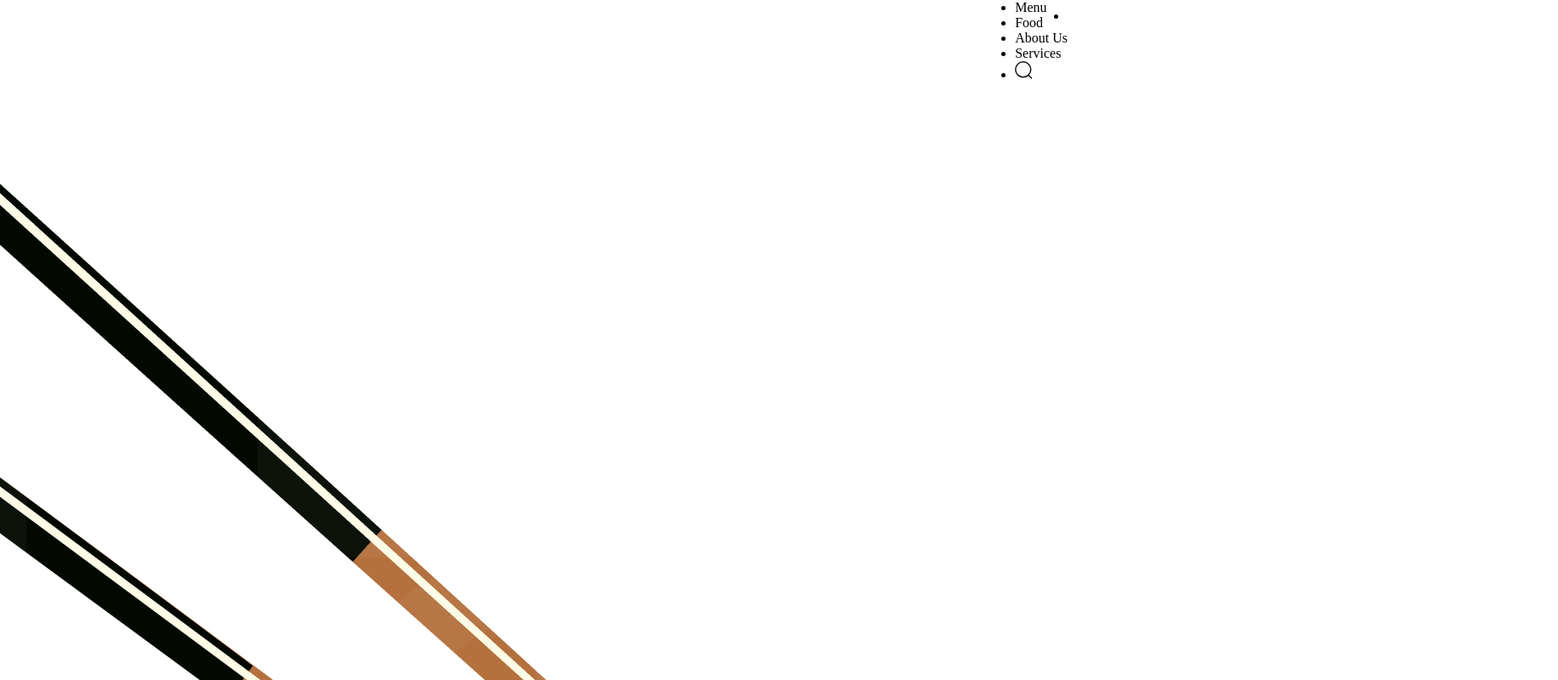
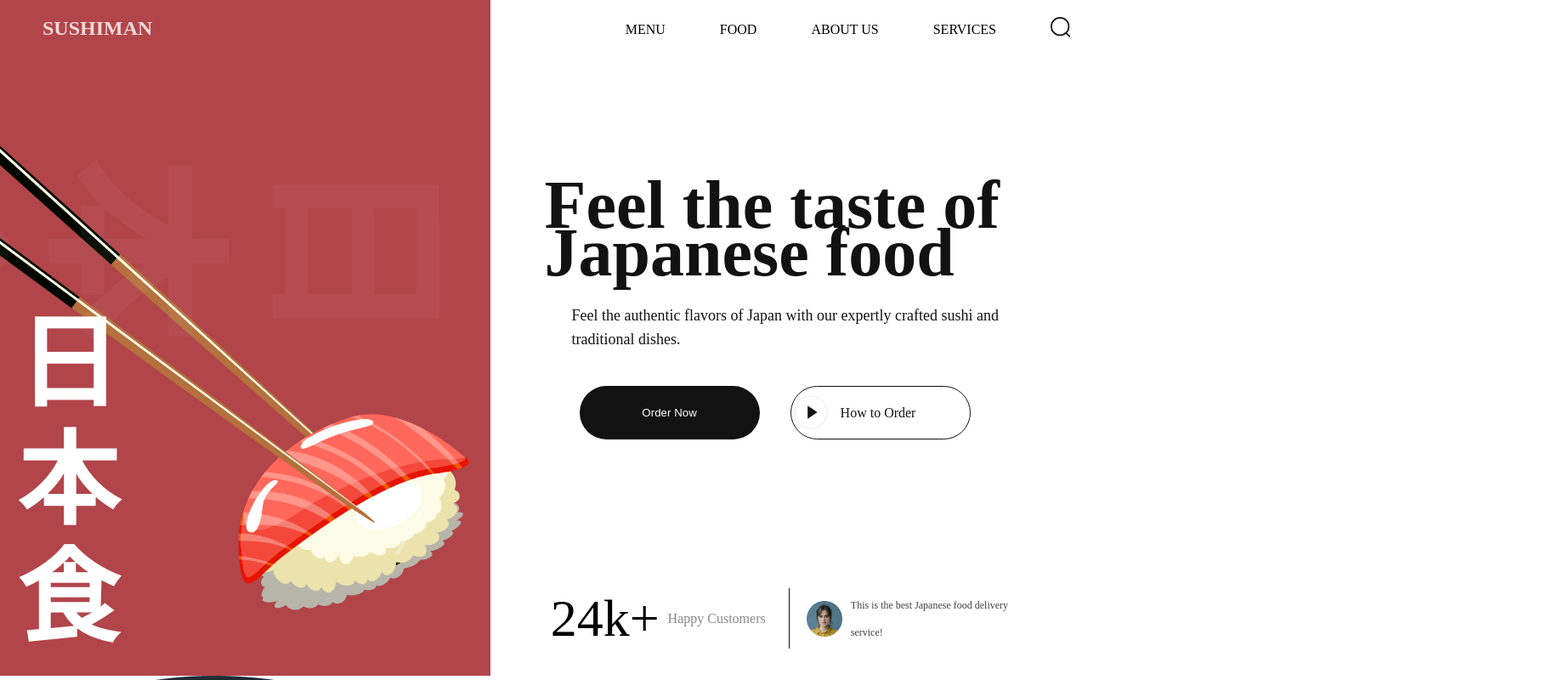
Before and after one commit to DevNtokozo/Sushi, a website built with Vite: page index.html in a window 1280 px wide. Shown: the top 800 px of the page at 85% size, 1833 px wide, since content can reach past the window. Built offline with nearby package versions, Linux system fonts and the light colour scheme.

Commit message:
Added features on landing page

```diff
--- a/css/sections/header.css
+++ b/css/sections/header.css
@@ -6,6 +6,7 @@
 .header__logo {
   flex: 1;
   display: flex;
+
   position: relative;
   padding: 20px;
 }
@@ -13,15 +14,53 @@
 .header__logo-overlay {
   position: absolute;
   inset: 0;
+  width: 100%;
 
-
-    width: 100%;
-    height: 100%;
-    background: var(--primary-color);
+  background-color:  #b1454a;
   z-index: -1;
 }
 
 .header__logo h4 {
   padding-left: 30px;
+
+  font-weight: 700;
+  font-size: 24px;
+  text-transform: uppercase;
+  font-family: var(--playfair-display);
   color: #fff;
+  opacity: 0.8;
 }
+
+.header__menu, .header__menu-mobile {
+  padding: 20px;
+  flex: 1.236;
+  display: flex;
+  align-items: center;
+  justify-content: flex-end;
+  gap: 64px;
+
+  list-style: none;
+}
+
+.header__menu li {
+  font-weight: 500;
+  font-family: var(--plus-jakarta-sans);
+  color: var(--secondary-color);
+  font-size: 16px;
+  text-transform: uppercase;
+  line-height: 20px;
+  cursor: pointer;
+}
+
+.header__menu li img {
+  width: 24px;
+  height: 24px;
+  object-fit: contain;
+}
+
+.header__menu-mobile {
+  display: none;
+  gap: 20px;
+
+  position: relative;
+}
--- a/css/sections/hero.css
+++ b/css/sections/hero.css
@@ -0,0 +1,177 @@
+.hero {
+    display: flex;
+    min-height: calc(100vh - 74px);
+    overflow:auto;
+}
+
+.hero-image {
+    flex: 1;
+    display: flex;
+    flex-direction: column;
+
+    position: relative;
+    z-index: 5;
+}
+
+.hero-image img {
+    width: 100%;
+    height: 100%;
+    object-fit: contain;
+}
+
+.hero-image__overlay {
+    position: absolute;
+    inset: 0;
+    width: 100%;
+
+    background-color: #b1454a;
+    z-index: -1;
+}
+
+.hero-image h2 {
+  position: absolute;
+  bottom: 0;
+  padding: 20px;
+  font-weight: 700;
+  font-size: 120px;
+  font-family: var(--playfair-display);
+  line-height: 138px;
+  color: #fff;
+}
+
+.hero-content {
+    flex: 1.22;
+    display: flex;
+    flex-direction: column;
+    justify-content: space-between;
+}
+
+.hero-content-info {
+    padding: 64px;
+    display: flex;
+    flex-direction: column;
+    justify-content: center;
+    flex: 1;
+}
+
+.hero-content-info h1 {
+    font-weight: 600;
+    font-size: 80px;
+    line-height: 56px;
+    font-family: var(--playfair-display);
+    color:#121212;
+}
+
+.hero-content-info p {
+    margin: 32px 0 0 32px;
+    font-weight: 400;
+    font-size: 18px;
+    line-height: 28px;
+    font-family: var(--plus-jakarta-sans);
+    color: #121212;
+}
+
+.hero-content__buttons {
+    display: flex;
+    margin: 41px 0 0 41px;
+    flex-wrap: wrap;
+    gap: 36px;
+}
+
+.hero-content__order-button {
+    padding: 20px;
+
+    border-radius: 36px;
+    outline: none;
+    background: #121212;
+    min-width: 212px;
+
+    color: #fff;
+    font-weight: 500;
+    border: none;
+    cursor: pointer;
+    line-height: 23px;
+}
+
+.hero-content__play-button {
+    display: flex;
+    align-items: center;
+    border-radius: 36px;
+
+    outline: none;
+    background: transparent;
+    min-width: 212px;
+
+    font-size: 16px;
+    color:#121212;
+    border:#121212 solid 1px;
+    cursor: pointer;
+    line-height: 19px;
+    font-family: var(--plus-jakarta-sans);
+}
+
+.hero-content__play-button img {
+    margin-right: 12px;
+    width: 46px;
+    height: 46px;
+    object-fit: contain;
+}
+
+.hero-content__testimonial {
+    display: flex;
+    flex-wrap: wrap;
+    padding: 32px 64px;
+    gap: 20px;
+
+    background:#fff;
+}
+
+.hero-content__customer {
+    flex: 1;
+
+    gap: 10px;
+}
+
+.hero-content__customer h4 {
+    font-weight: 400;
+    font-size: 62px;
+
+    font-family: var(--playfair-display);
+
+}
+
+
+.hero-content__customer p {
+    font-weight: 400;
+    font-size: 16px;
+
+    font-family: var(--plus-jakarta-sans);
+    color:#121212;
+    opacity: 0.5;
+}
+
+.hero-content__review {
+    flex: 1;
+    gap: 10px;
+    align-items: center;
+    display: flex;
+
+    border-left: 1px solid #121212;
+    padding-left: 20px;
+    min-width: 200px
+}
+
+.hero-content__review img {
+    width: 42px;
+    height: 42px;
+    object-fit: contain;
+}
+
+.hero-content__review p {
+    font-weight: 400;
+    font-size: 12px;
+    line-height: 32px;
+    font-family: var(--plus-jakarta-sans);
+    color:#121212;
+    opacity: 0.8;
+}
--- a/index.html
+++ b/index.html
@@ -20,13 +20,13 @@
         <li><a href="#about-us">About Us</a></li>
         <li><a href="#services">Services</a></li>
         <li>
-          <img src="assets/search.svg" alt="search" />
+          <img src="assets/search.svg" alt="Search icon for navigating the menu" />
         </li>
       </ul>
 
       <ul class="header__menu-mobile">
         <li>
-          <img src="assets/menu.svg" alt="menu" />
+          <img src="assets/menu.svg" alt="Mobile menu button icon" />
         </li>
 
 
@@ -37,7 +37,7 @@
 
   <section class="hero">
     <div class="hero-image">
-      <img src="assets/sushi-1.png" alt="Sushi" />
+<img src="assets/sushi-1.png" alt="A piece of sushi with pink fish on rice and chopsticks, shown in a bright Japanese style hero section with Japanese text 日 本 食" />
       <h2>
           日 <br />
           本 <br />
@@ -46,6 +46,49 @@
 
       <div class="hero-image__overlay"></div>
     </div>
+    <div class="hero-content">
+      <div class="hero-content-info">
+        <h1>Feel the taste of Japanese food</h1>
+        <p>Feel the authentic flavors of Japan with our expertly crafted sushi and traditional dishes.</p>
+
+        <div class="hero-content__buttons">
+          <button class="hero-content__order-button">Order Now</button>
+          <button class="hero-content__play-button">
+            <img src="assets/play-circle.svg" alt="Play button icon to learn how to order" />
+            How to Order
+          </button>
+        </div>
+      </div>
+
+      <div class="hero-content__testimonial">
+        <div class="hero-content__customer flex-center">
+          <h4>24<span>k+</span></h4>
+          <p>Happy Customers</p>
+        </div>
+
+        <div class="hero-content__review">
+          <img src="assets/user.png" alt="Customer portrait icon next to a positive review" />
+          <p>This is the best Japanese food delivery service!</p>
+
+
+        </div>
+      </div>
+
+    </div>
+  </section>
+
+  <section class="about-us" id="about-us">
+    <div class="about-us__image">
+      <div class="about-us__image-sushi3">
+        <img src="assets/sushi-3.png" alt="sushi 日 本 食" />
+      </div>
+
+      <button class="about-us__button">
+        Learn More
+        <img src="assets/arrow-right.svg" alt="Learn more icon" />
+      </button>
+    </div>
+
   </section>
   <script src="js/script.js" type="module"></script>
 </body>
```
Lines whose indentation alone changed are shown as unchanged.
